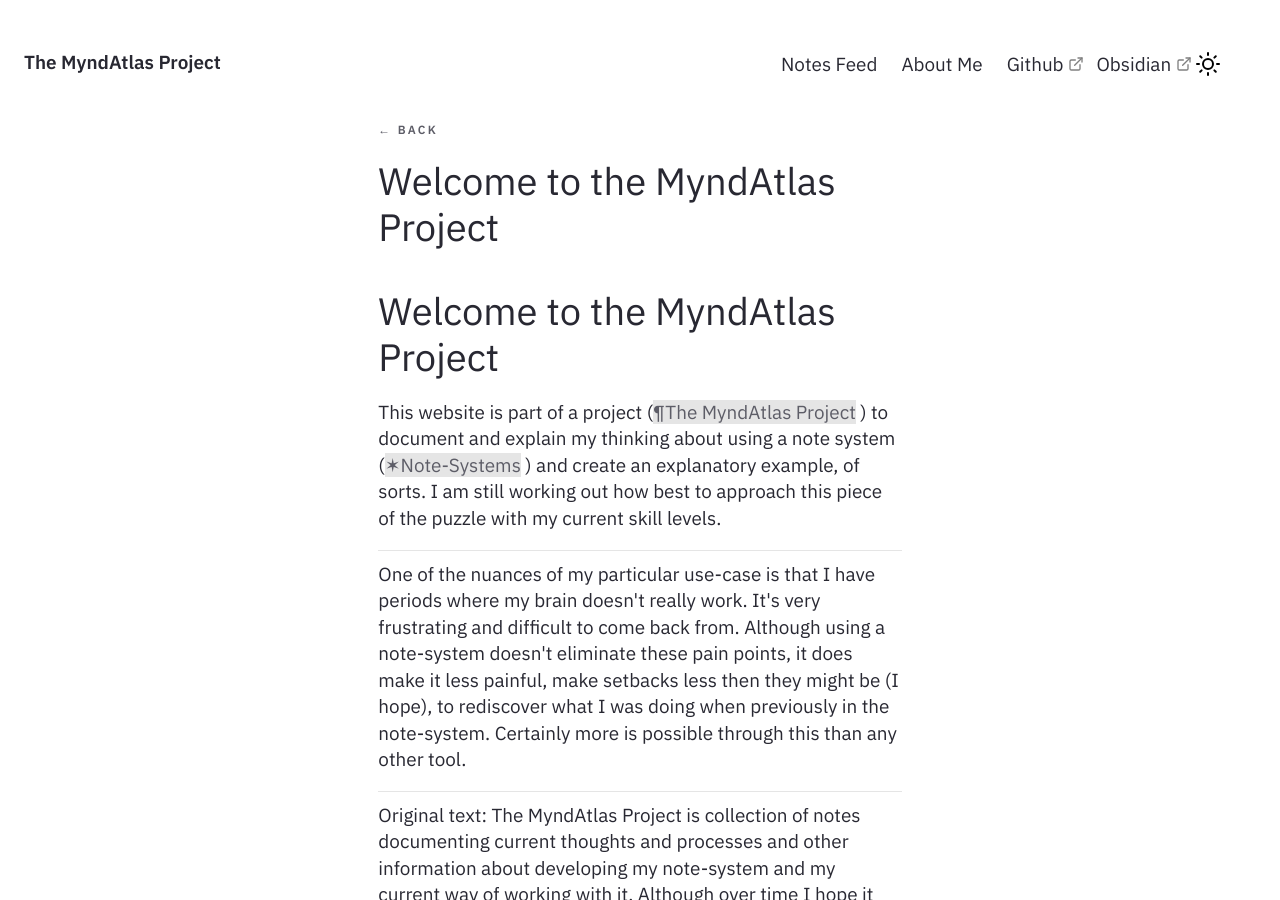
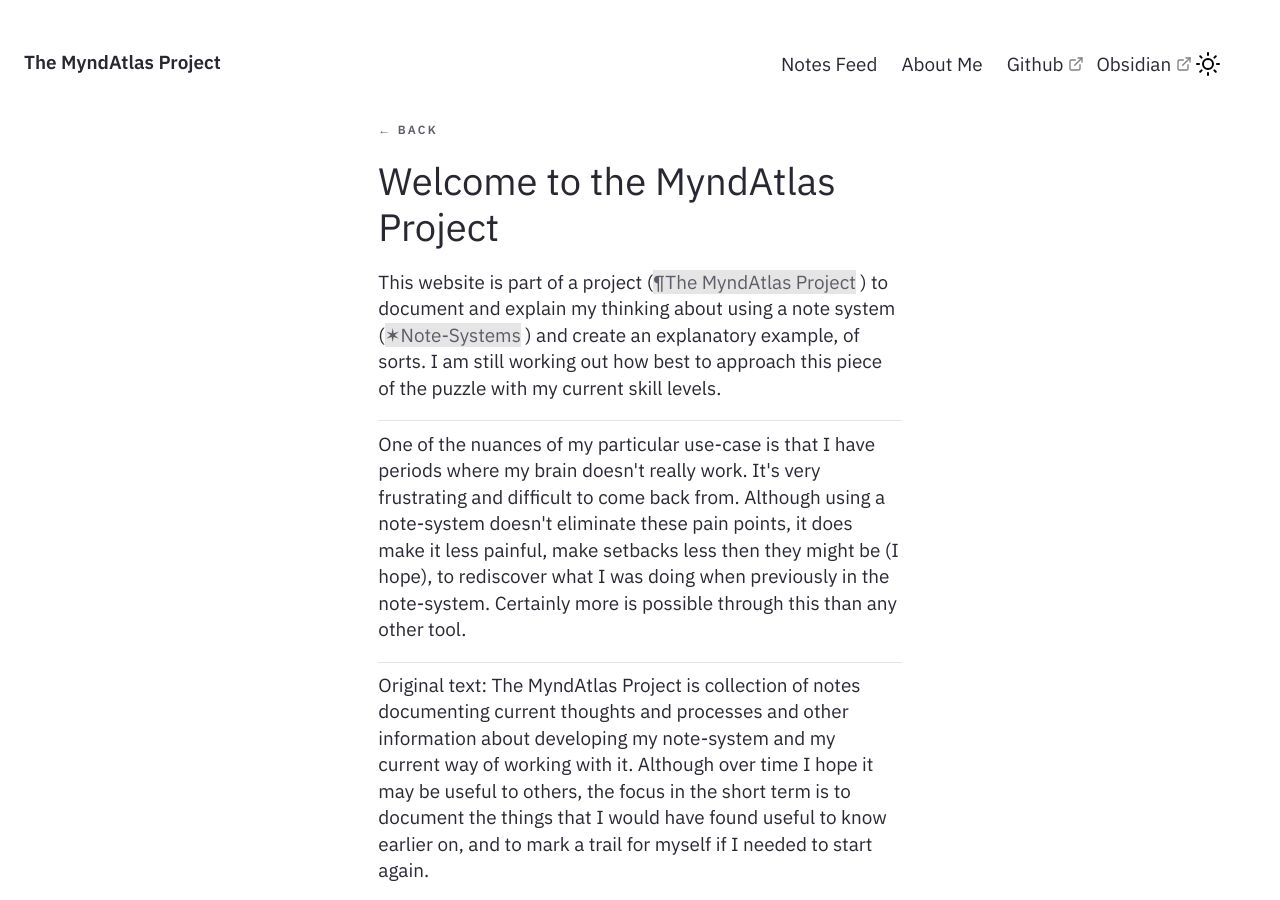
Before and after one commit to myndatlas/myndatlas.github.io, a Jekyll site: the page built from _notes/Public/Welcome to the MyndAtlas Project.md, in a window 1280 px wide and 900 px high. Built offline with Jekyll 4.4.1, drawn with Linux system fonts in a browser that asks for light colours; part of the change alters nothing that is shown.

Commit message:
vault backup: 2023-03-23 14:32:31

```diff
--- a/_layouts/Post.html
+++ b/_layouts/Post.html
@@ -31,9 +31,9 @@
 
 <head>
     <meta content="width=device-width, initial-scale=1" name="viewport" />
-    <meta content="Hiran Venugopalan" property="og:site_name" />
+    <meta content="SAS Hutchins" property="og:site_name" />
     <meta
-        content="Product and Type Designer | UI UX | Design Mentoring"
+        content="Note-System | Personal Knowledge Base | Personal Knowledge Management"
         property="og:description">
     <meta content="{{ site.url }}/about/" property="article:author">
     <meta property="og:image" content="../assets/img/OGImg.png">
@@ -95,7 +95,7 @@
             {%- if page.feedformat -%}
             <div class="column is-6-widescreen  is-8-desktop is-8-tablet is-12-mobile">
                 <h5 class="meta-title"><a href="/">← Home</a></h5>
-                    <div class="jumbo">{{page.title}}</div>
+
                     {%- include Content.html -%}
                     {%- include Feed.html -%}
             {%- endif -%}
@@ -121,7 +121,7 @@
                         h3 {padding-top: 1rem; padding-bottom: 0rem;}
                     </style>
                     {%- endif -%}
-                    <h1>{{page.title}}</h1>
+
                     {%- include Content.html -%}
                     {%- include Backlinks.html -%}
                     </div>
```
Also changed, not shown: .obsidian/workspace.json.
